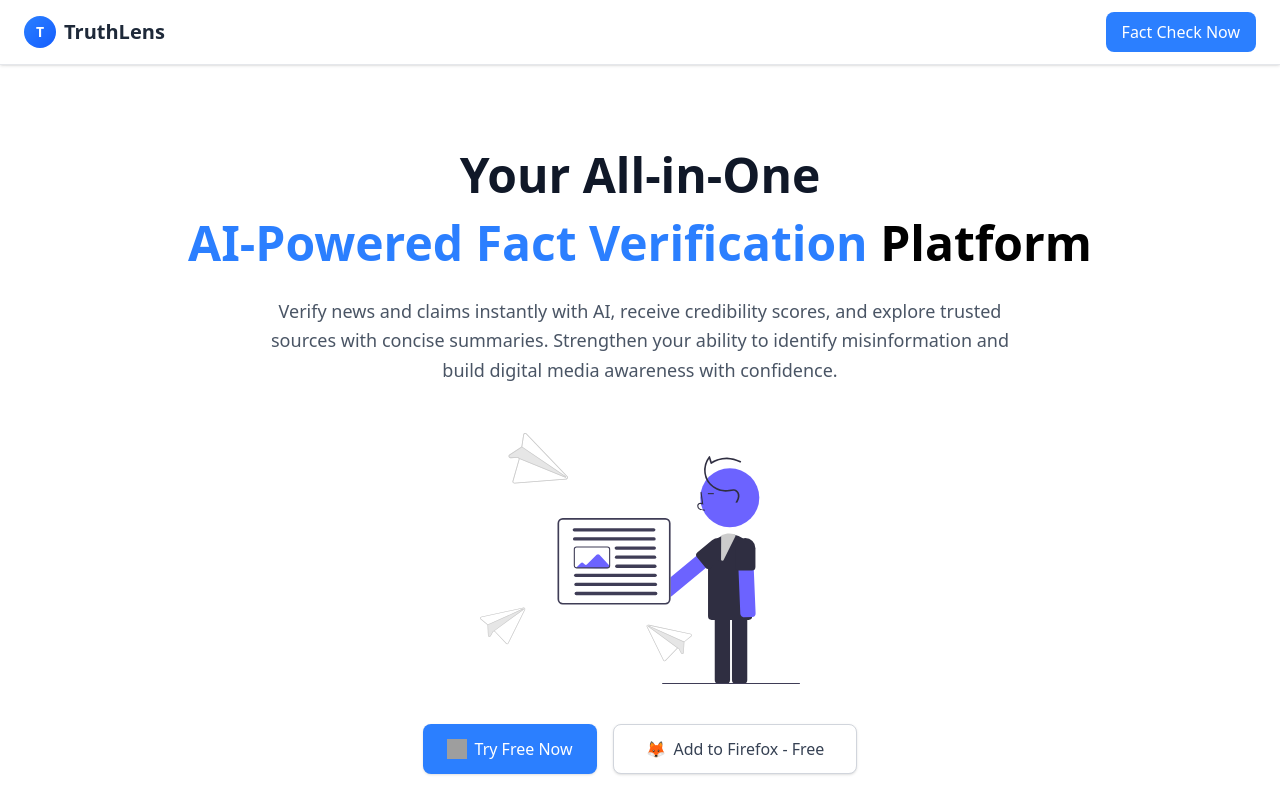
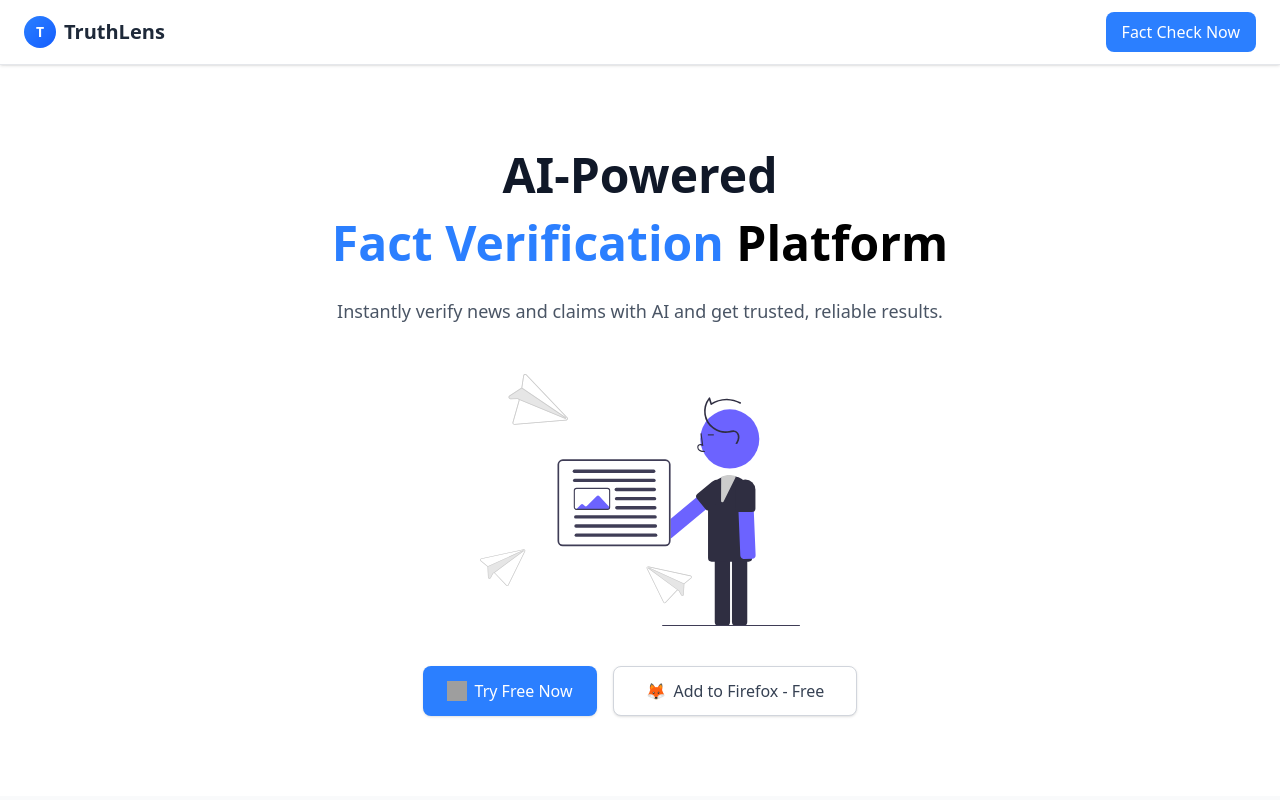
Before and after one commit to atharv96k/fake-news-detection, a React (Vite) app: page / in a window 1280 px wide. Shown: the top 800 px of the page. Built offline with nearby package versions, Linux system fonts and the light colour scheme; grey boxes are pictures that could not be loaded.

Commit message:
fix: Update homepage text for improved clarity and messaging

```diff
--- a/src/pages/HomePage.jsx
+++ b/src/pages/HomePage.jsx
@@ -17,15 +17,15 @@
         className="text-center py-20 px-6 relative bg-white"
       >
         <h1 className="text-4xl md:text-5xl font-bold text-gray-900 leading-tight">
-          Your All-in-One
+          AI-Powered
         </h1>
         <h1 className="text-4xl md:text-5xl font-bold leading-tight mt-2">
-          <span className="text-blue-500">AI-Powered Fact Verification</span> Platform
+          <span className="text-blue-500">Fact Verification</span> Platform
         </h1>
-        <p className="mt-6 text-lg text-gray-600 max-w-3xl mx-auto leading-relaxed">
-          Verify news and claims instantly with AI, receive credibility scores, and explore trusted sources with concise summaries.
-          Strengthen your ability to identify misinformation and build digital media awareness with confidence.
+        <p className="mt-6 text-lg text-gray-600 max-w-2xl mx-auto leading-relaxed">
+          Instantly verify news and claims with AI and get trusted, reliable results.
         </p>
+
 
         <img src={heroImg} alt="Hero illustration" className="mx-auto mt-12 w-80" />
 
```
